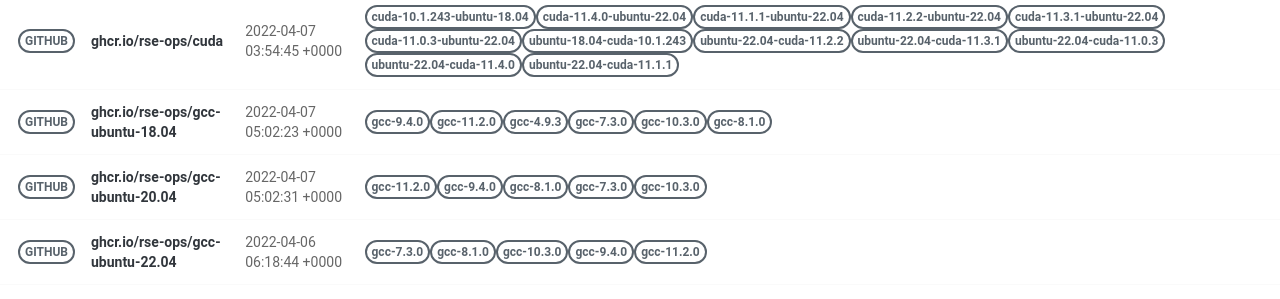
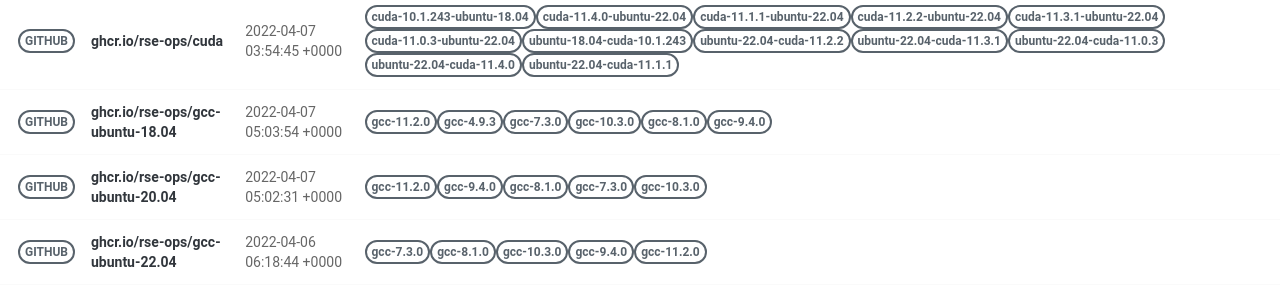
Before and after one commit to rse-ops/docker-images, a Jekyll site: the page built from pages/index.md, in a window 1280 px wide. Shown: the part 502-801 px from the top of the page. Built offline with Jekyll 4.4.1, drawn with Linux system fonts in a browser that asks for light colours; nearby versions of some CDN libraries.

Commit message:
Automated push to update library 2022-04-07

```diff
--- a/_library/ghcr.io-rse-ops-gcc-ubuntu-18.04.md
+++ b/_library/ghcr.io-rse-ops-gcc-ubuntu-18.04.md
@@ -1,14 +1,11 @@
 ---
 layout: container
 name: ghcr.io/rse-ops/gcc-ubuntu-18.04
-updated_at: 2022-04-07 05:02:23.271673
+updated_at: 2022-04-07 05:03:54.859395
 
 
 container_url: https://github.com/orgs/rse-ops/packages/container/package/gcc-ubuntu-18.04
 versions:
- - tag: gcc-9.4.0
-   dockerfile: https://github.com/rse-ops/docker-images/blob/main/ubuntu/gcc/Dockerfile
-   manifest: https://crane.ggcr.dev/manifest/ghcr.io/rse-ops/gcc-ubuntu-18.04:gcc-9.4.0
  - tag: gcc-11.2.0
    dockerfile: https://github.com/rse-ops/docker-images/blob/main/ubuntu/gcc/Dockerfile
    manifest: https://crane.ggcr.dev/manifest/ghcr.io/rse-ops/gcc-ubuntu-18.04:gcc-11.2.0
```
Also changed, not shown: other parts of _library/ghcr.io-rse-ops-gcc-ubuntu-18.04.md (+3 -0 lines).
